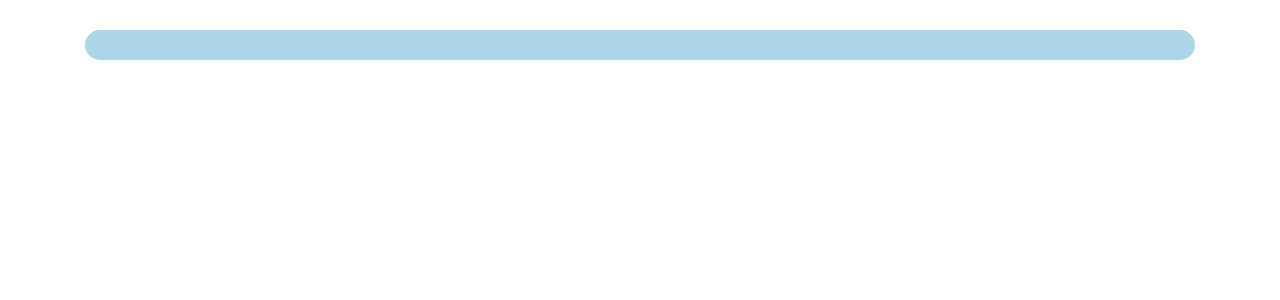
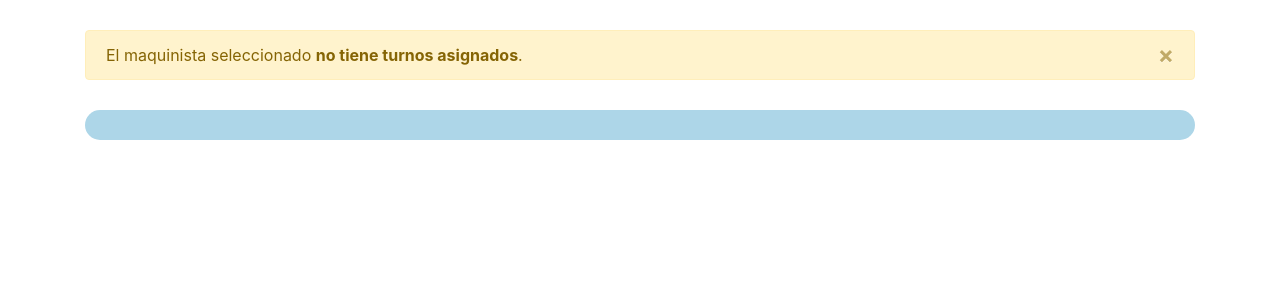
Before and after one commit to DatFerPa/neuralnetworkserver, a Flask app: template control_turnos/templates/ficherosTurno.html in a window 1280 px wide. Shown: the part 56-356 px from the top of the page. Run offline with Flask 2, Linux system fonts and the light colour scheme; the template is opened without the code that fills it: most values are stand-ins (such as "Sample title", 1, 10 or a date in 2020); some libraries are stand-ins or nearby versions.

Commit message:
probando esto del 0

```diff
--- a/control_turnos/templates/ficherosTurno.html
+++ b/control_turnos/templates/ficherosTurno.html
@@ -13,6 +13,17 @@
       <a class="navbar-brand" href="{{ url_for('main.buscarTurnosMaquinista') }}">Volver a buscar maquinista</a>
     </nav>
 
+    {% if (ficheros_logs|length) <= 0 %}
+      <div class="container">
+        <div class="alert alert-warning alert-dismissible fade show" role="alert">
+          El maquinista seleccionado <strong>no tiene turnos asignados</strong>.
+          <button type="button" class="close" data-dismiss="alert" aria-label="Close">
+            <span aria-hidden="true">&times;</span>
+          </button>
+        </div>
+      </div>
+    {% endif %}
+
     <div class="container">
       <div class="general-contenedor">
         <ul class="list-group">
```
Also changed, not shown: control_turnos/templates/listTurnos.html (+10 -0 lines).
